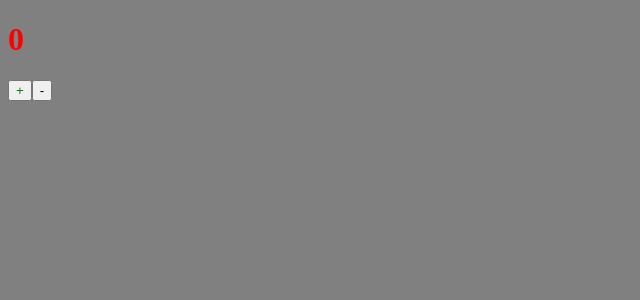
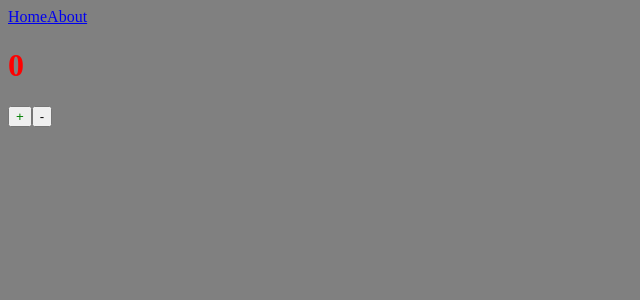
Before and after one commit to ITboo/ulbitv-advanced-frontend, a React app: page / in a window 1280 px wide. Shown: the top 300 px of the page, without its empty margins (0-640 px from the left). Built offline with nearby package versions, Linux system fonts and the light colour scheme.

Commit message:
feat: add simple routing, implement code splitting with React.lazy() and Suspense

```diff
--- a/src/App.tsx
+++ b/src/App.tsx
@@ -1,8 +1,22 @@
+import { Link, Route, Routes } from "react-router-dom";
 import "./index.scss";
-import Counter from "./components/Counter";
+import { HomeAsync } from "./components/Home.async";
+import { AboutAsync } from "./components/About.async";
+import { Suspense } from "react";
 
 const App = () => {
-  return <Counter />;
+  return (
+    <div className="app">
+      <Link to="/">Home</Link>
+      <Link to="/about">About</Link>
+      <Suspense fallback={<div>Loading</div>}>
+        <Routes>
+          <Route index path="/" element={<HomeAsync />} />
+          <Route path="/about" element={<AboutAsync />} />
+        </Routes>
+      </Suspense>
+    </div>
+  );
 };
 
 export default App;
--- /dev/null
+++ b/src/components/About.async.tsx
@@ -0,0 +1,3 @@
+import React from "react";
+
+export const AboutAsync = React.lazy(() => import("./About"));
--- /dev/null
+++ b/src/components/About.tsx
@@ -0,0 +1,11 @@
+import React from 'react'
+
+const About = () => {
+  return (
+    <div>About
+      <p>Lorem ipsum dolor sit amet consectetur, adipisicing elit. Voluptatem cupiditate adipisci reiciendis quasi? Pariatur itaque nostrum ab, magni ut, id aliquam quia, molestias velit error exercitationem doloremque placeat dolor accusamus.</p>
+    </div>
+  )
+}
+
+export default About
--- /dev/null
+++ b/src/components/Home.async.tsx
@@ -0,0 +1,3 @@
+import React from "react";
+
+export const HomeAsync = React.lazy(() => import("./Home"));
--- a/src/components/Counter.tsx
+++ b/src/components/Home.tsx
@@ -1,7 +1,7 @@
 import React from "react";
-import classes from  './Counter.module.scss'
+import classes from  './Home.module.scss'
 
-const Counter = () => {
+const Home = () => {
   const [count, setCount] = React.useState(0);
   const increment = () => {
     setCount(count + 1);
@@ -18,4 +18,4 @@ const Counter = () => {
   );
 };
 
-export default Counter;
+export default Home;
--- a/src/index.tsx
+++ b/src/index.tsx
@@ -1,9 +1,12 @@
 import React from "react";
 import ReactDOM from "react-dom/client";
 import App from "./App";
+import { BrowserRouter } from "react-router-dom";
 
 ReactDOM.createRoot(document.getElementById("root")).render(
   <React.StrictMode>
-    <App />
+    <BrowserRouter>
+        <App />
+    </BrowserRouter>
   </React.StrictMode>,
 );
```
Also changed, not shown: package.json (+5 -3 lines), src/components/Home.module.scss (renamed from src/components/Counter.module.scss), 2 other files (tests, documents, lock files or other folders).
